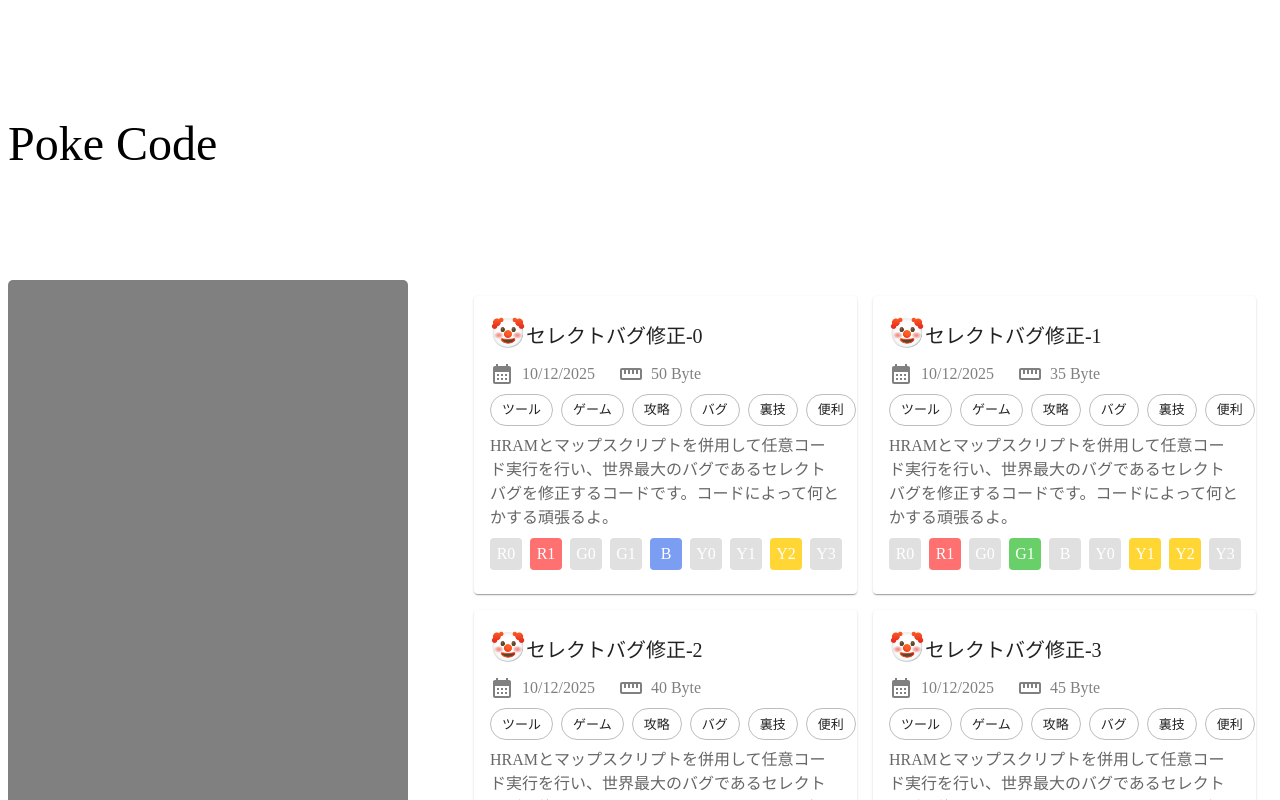
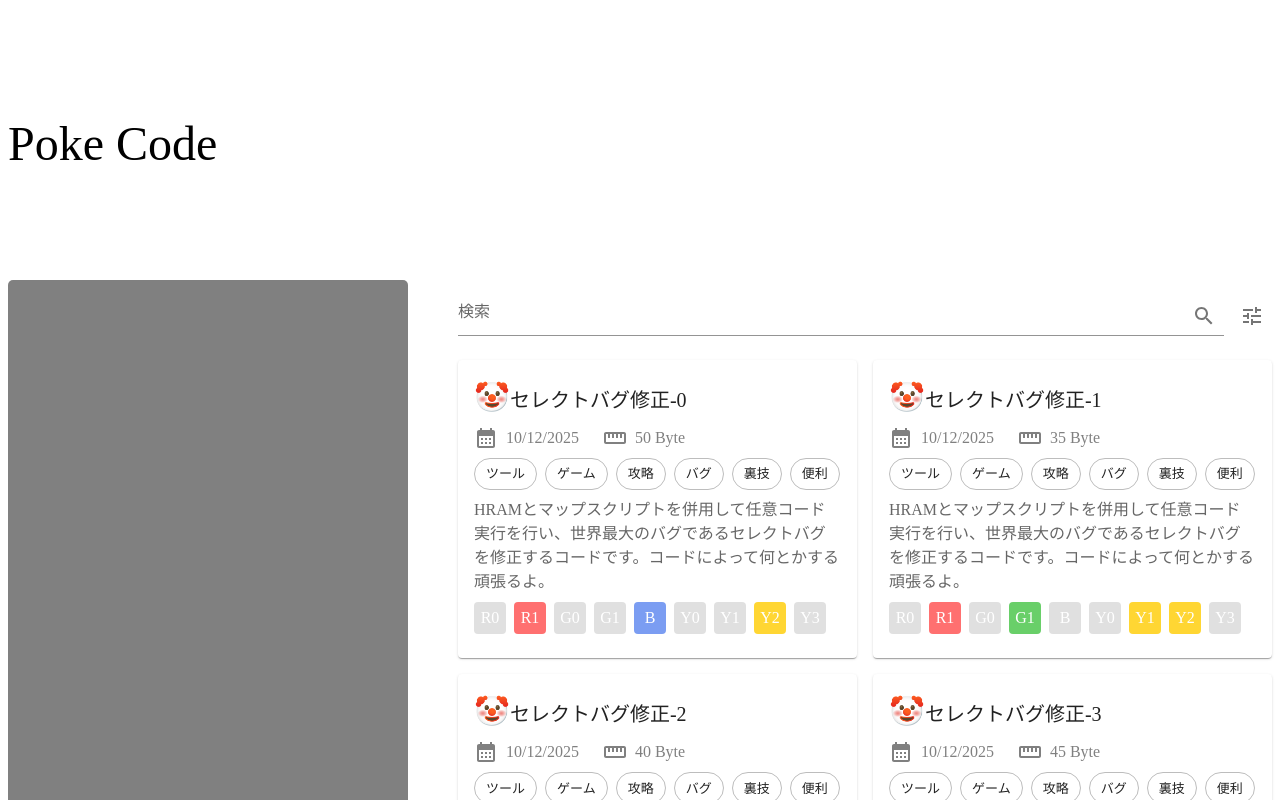
Before and after one commit to i-X-ce/poke-code, a Next.js app: page / in a window 1280 px wide. Shown: the top 800 px of the page. Built offline with nearby package versions, Linux system fonts and the light colour scheme; what @mui/material-nextjs would draw is missing.

Commit message:
✨ ページネーションと検索フィールドを追加

```diff
--- a/src/app/page.tsx
+++ b/src/app/page.tsx
@@ -1,19 +1,61 @@
+"use client"
 import { CodeDataModel, createMockCodeData } from "@/lib/model/CodeDataModel";
-import { Grid } from "@mui/material";
+import { Grid, IconButton, Pagination, Stack, TextField } from "@mui/material";
 import CodeCard from "./(view)/_components/CodeCard";
+import { useState } from "react";
+import { Search, Tune } from "@mui/icons-material";
 
+// 1ページあたりのカード表示数
 const MAX_CARD_PER_PAGE = 12;
 
+// モックデータの総数
+const MOCK_DATA_LENGTH = MAX_CARD_PER_PAGE * 3 + 1;
+
+function getCodeData(page: number): CodeDataModel[] {
+  return Array.from({
+    length: MAX_CARD_PER_PAGE * (page + 1) > MOCK_DATA_LENGTH ? MOCK_DATA_LENGTH % MAX_CARD_PER_PAGE : MAX_CARD_PER_PAGE
+  }).map((_, i) => (createMockCodeData(page * MAX_CARD_PER_PAGE + i)));
+}
+
 export default function Home() {
-  const codeData: CodeDataModel[] = Array.from({ length: MAX_CARD_PER_PAGE * 3 + 1 }).map((_, i) => (createMockCodeData(i)))
+  const [page, setPage] = useState(0);
+  const codeData: CodeDataModel[] = getCodeData(page);
+
+  const handlePageChange = (newPage: number) => {
+    setPage(newPage - 1);
+  }
 
   return (
-    <Grid container spacing={2} padding={2}>
+    <Stack gap={3}>
+      <Stack direction={"row"} gap={1} alignItems={"end"}>
+        <TextField
+          variant="standard"
+          label="検索"
+          fullWidth
+          slotProps={{
+            input:
+            {
+              endAdornment:
+                <IconButton><Search /></IconButton>
+            }
+          }}
+        />
+        <IconButton><Tune /></IconButton>
+      </Stack>
+      <Grid container spacing={2}>
         {codeData.map((data) => (
           <Grid key={data.id} size={{ xs: 12, sm: 6, md: 6, lg: 6, xl: 6 }}>
             <CodeCard data={data} />
           </Grid>
         ))}
+
       </Grid>
+      <Pagination
+        page={page + 1}
+        count={Math.ceil(MOCK_DATA_LENGTH / MAX_CARD_PER_PAGE)}
+        onChange={(_, v) => { handlePageChange(v); }}
+        shape="rounded"
+      />
+    </Stack>
   );
 }
```
Lines whose indentation alone changed are shown as unchanged.
